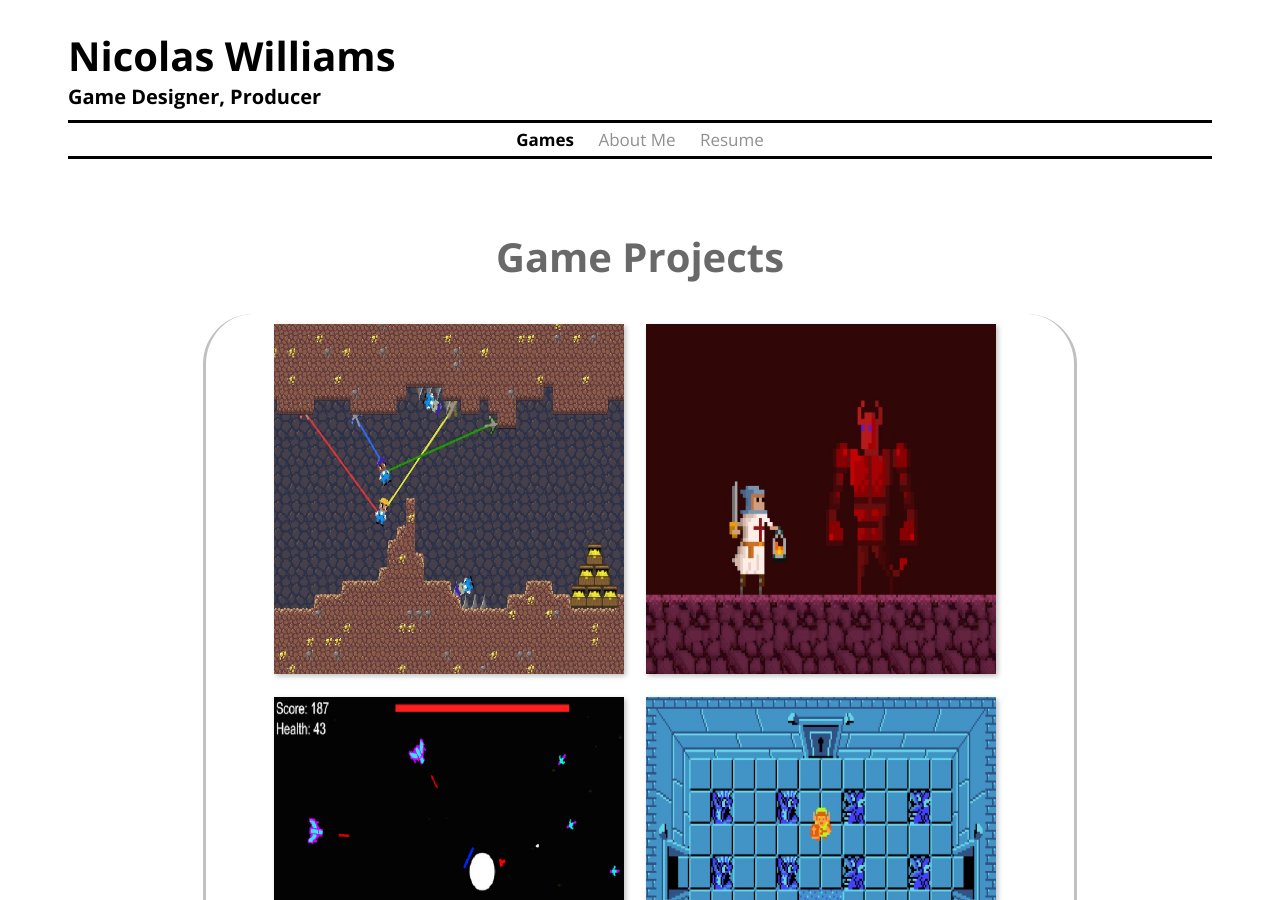
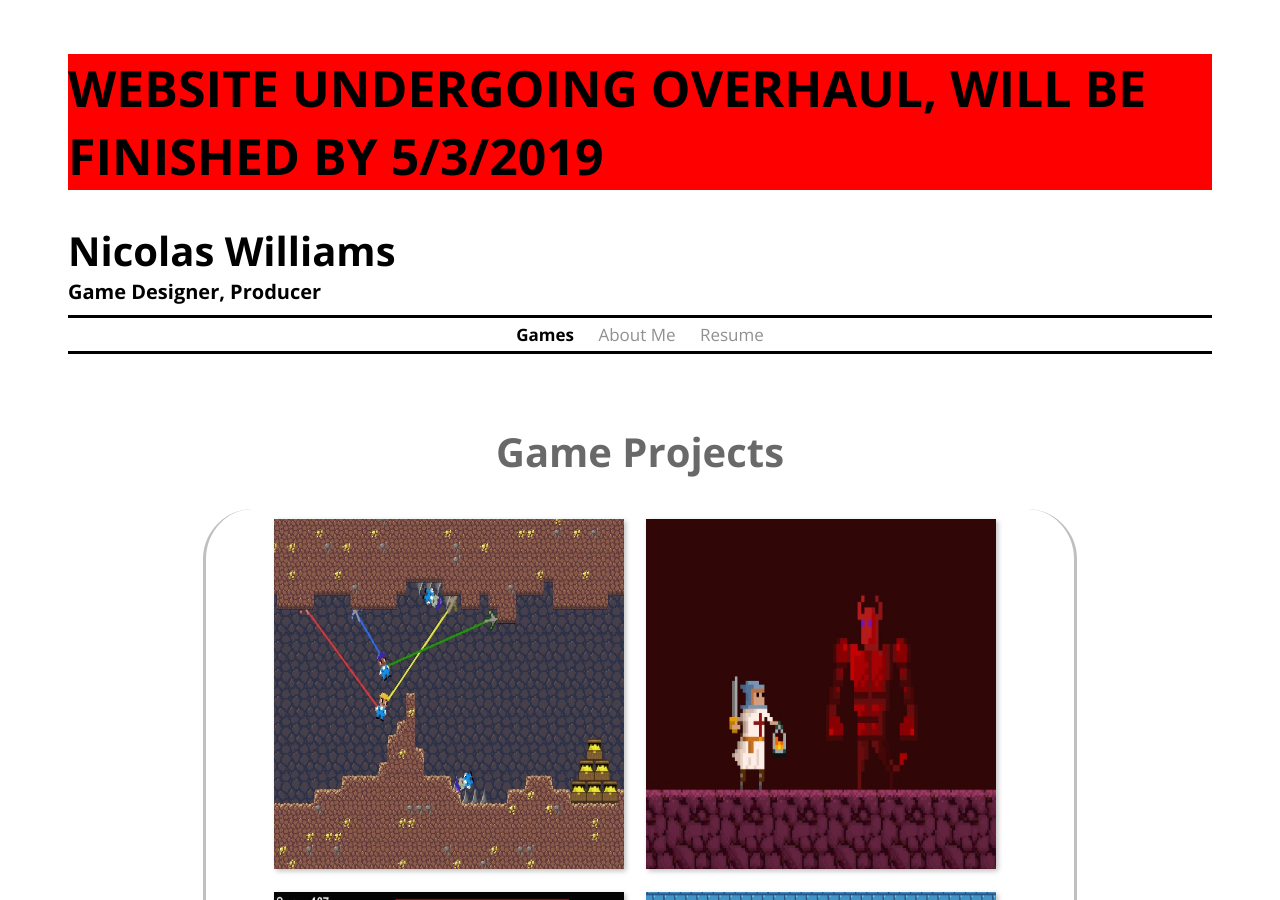
Before and after one commit to NicolasDWilliams/NicolasDWilliams.github.io, a Jekyll site: the page built from index.html, in a window 1280 px wide and 900 px high. Built offline with Jekyll 4.4.1, drawn with Linux system fonts in a browser that asks for light colours.

Commit message:
WIP notice added

```diff
--- a/_includes/header.html
+++ b/_includes/header.html
@@ -1,5 +1,6 @@
 <!-- PORTFOLIO HEADER  -->
 <div class="header">
+  <h1 style="background:red;font-size:50px;">WEBSITE UNDERGOING OVERHAUL, WILL BE FINISHED BY 5/3/2019</h1>
   <h1 id="nameTitle">Nicolas Williams</h1>
   <h2 id="jobTitle">Game Designer, Producer</h2>
 </div>
```
Also changed, not shown: 8 other files.
